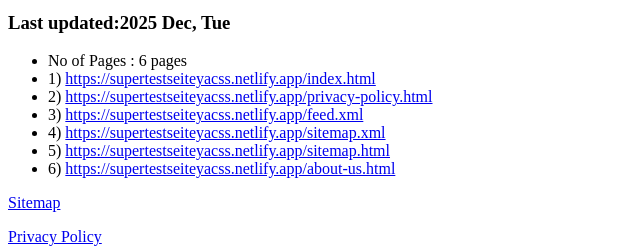
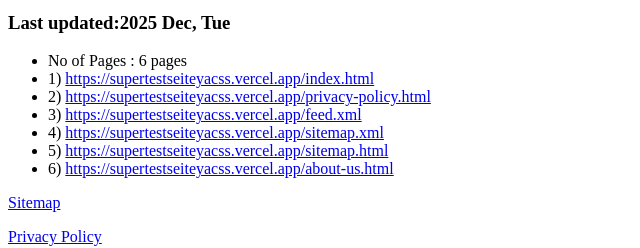
Before and after one commit to adenner681-spec/hittyman1, a plain HTML site: page sitemap.html in a window 1280 px wide. Shown: the part 255-503 px from the top of the page, 0-640 px from the left. Drawn offline with Linux system fonts and the light colour scheme.

Commit message:
Update file

```diff
--- a/sitemap.html
+++ b/sitemap.html
@@ -5,9 +5,9 @@
 Super Testseite YACSS</head>
 <body>
 <nav>
-<a  href="https://supertestseiteyacss.netlify.app/index.html"><img src="img/logo.jpg"></a>
+<a  href="https://supertestseiteyacss.vercel.app/index.html"><img src="img/logo.jpg"></a>
 <ul>
-<li><a href="https://supertestseiteyacss.netlify.app/index.html" >Super Testseite YACSS</a></li>
+<li><a href="https://supertestseiteyacss.vercel.app/index.html" >Super Testseite YACSS</a></li>
 </ul>
 </div>
 </nav>
@@ -19,12 +19,12 @@ Super Testseite YACSS</head>
 <div>
 <ul>
 <li> No of Pages :   <span>6  pages</span></li>
-<li>1) <a href="https://supertestseiteyacss.netlify.app/index.html " >https://supertestseiteyacss.netlify.app/index.html</a></li>
-<li>2) <a href="https://supertestseiteyacss.netlify.app/privacy-policy.html " >https://supertestseiteyacss.netlify.app/privacy-policy.html</a></li>
-<li>3) <a href="https://supertestseiteyacss.netlify.app/feed.xml " >https://supertestseiteyacss.netlify.app/feed.xml</a></li>
-<li>4) <a href="https://supertestseiteyacss.netlify.app/sitemap.xml " >https://supertestseiteyacss.netlify.app/sitemap.xml</a></li>
-<li>5) <a href="https://supertestseiteyacss.netlify.app/sitemap.html " >https://supertestseiteyacss.netlify.app/sitemap.html</a></li>
-<li>6) <a href="https://supertestseiteyacss.netlify.app/about-us.html " >https://supertestseiteyacss.netlify.app/about-us.html</a></li>
+<li>1) <a href="https://supertestseiteyacss.vercel.app/index.html " >https://supertestseiteyacss.vercel.app/index.html</a></li>
+<li>2) <a href="https://supertestseiteyacss.vercel.app/privacy-policy.html " >https://supertestseiteyacss.vercel.app/privacy-policy.html</a></li>
+<li>3) <a href="https://supertestseiteyacss.vercel.app/feed.xml " >https://supertestseiteyacss.vercel.app/feed.xml</a></li>
+<li>4) <a href="https://supertestseiteyacss.vercel.app/sitemap.xml " >https://supertestseiteyacss.vercel.app/sitemap.xml</a></li>
+<li>5) <a href="https://supertestseiteyacss.vercel.app/sitemap.html " >https://supertestseiteyacss.vercel.app/sitemap.html</a></li>
+<li>6) <a href="https://supertestseiteyacss.vercel.app/about-us.html " >https://supertestseiteyacss.vercel.app/about-us.html</a></li>
 </ul>
 </div>
 </section>
@@ -39,9 +39,9 @@ Super Testseite YACSS</head>
 <p><a href=""  target="_blank"></a></p></div>
 <div>
 <p><a href=""  target="_blank"></a></p>
-<p><a href="https://supertestseiteyacss.netlify.app/sitemap.html" rel="nofollow">Sitemap</a></p>
-<p><a href="https://supertestseiteyacss.netlify.app/privacy-policy.html" rel="nofollow" >Privacy Policy</a></p>
-<p><a href="https://supertestseiteyacss.netlify.app/about-us.html" rel="nofollow" >About Us</a></p>
+<p><a href="https://supertestseiteyacss.vercel.app/sitemap.html" rel="nofollow">Sitemap</a></p>
+<p><a href="https://supertestseiteyacss.vercel.app/privacy-policy.html" rel="nofollow" >Privacy Policy</a></p>
+<p><a href="https://supertestseiteyacss.vercel.app/about-us.html" rel="nofollow" >About Us</a></p>
 <p></p>
 </div>
 <div>
```
